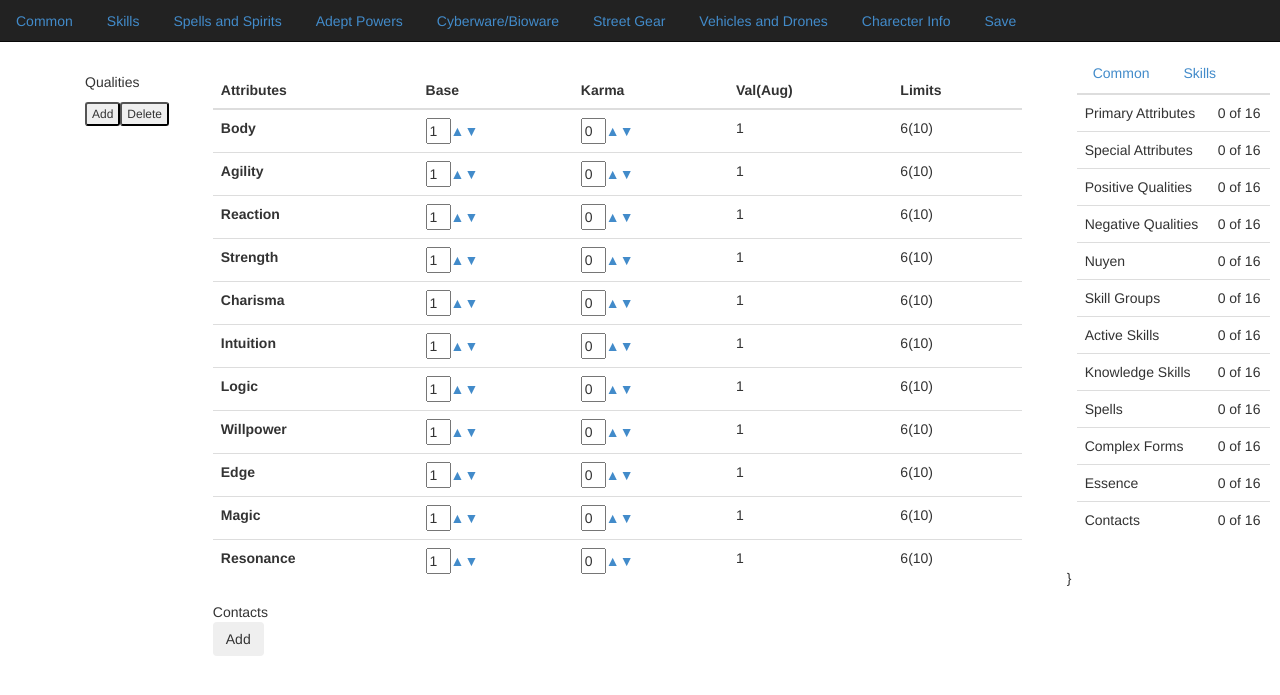
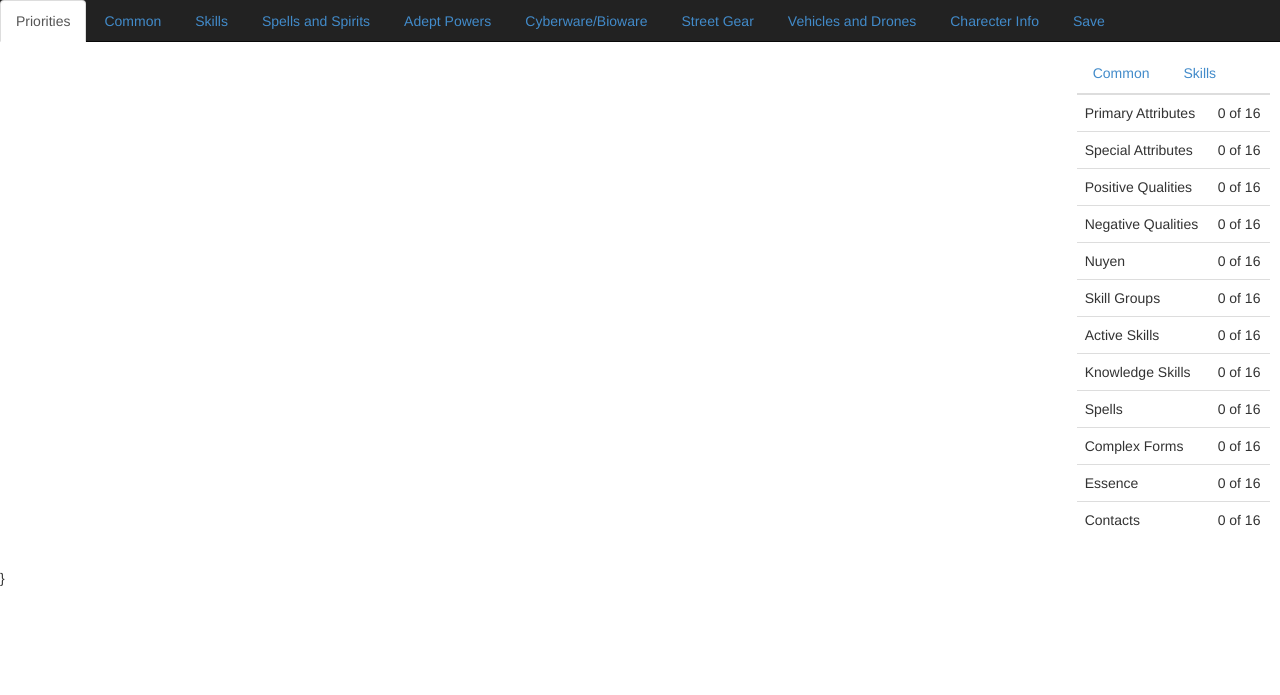
Before and after one commit to albertwohletz/wiz, a Django app: page / in a window 1280 px wide. Shown: the top 695 px of the page. Run offline with Django 3.2, Linux system fonts and the light colour scheme; data that the repository does not hold is empty; some libraries are stand-ins or nearby versions.

Commit message:
tab bootstrap imp

```diff
--- a/templates/main.html
+++ b/templates/main.html
@@ -14,23 +14,30 @@
 	</head>
 	<body>
         <!-- nav buttons -->
-        <ul class="nav nav-tabs navbar-inverse">
-            <li class='nav-common'><a data-role="button" href="#">Common</a></li>
-            <li class='nav-skills'><a data-role="button" href="#">Skills</a></li>
-            <li class='nav-spells'><a data-role="button" href="#">Spells and Spirits</a></li>
-            <li class='nav-adept'><a data-role="button" href="#">Adept Powers</a></li>
-            <li class='nav-bioware'><a data-role="button" href="#">Cyberware/Bioware</a></li>
-            <li class='nav-gear'><a data-role="button" href="#">Street Gear</a></li>
-            <li class='nav-drones'><a data-role="button" href="#">Vehicles and Drones</a></li>
-            <li class='nav-bio'><a href="#">Charecter Info</a></li>
+        <ul class="nav nav-tabs navbar-inverse" role="tablist">
+            <li role="presentation" class="active"><a href="#priorities" aria-controls="priorities" role="tab" data-toggle="tab">Priorities</a></li>
+            <li role="presentation"><a href="#common" aria-controls="common" role="tab" data-toggle="tab">Common</a></li>
+            <li role="presentation"><a href="#skills" aria-controls="skills" role="tab" data-toggle="tab">Skills</a></li>
+            <li role="presentation"><a href="#common" aria-controls="common" role="tab" data-toggle="tab">Spells and Spirits</a></li>
+            <li role="presentation"><a href="#common" aria-controls="common" role="tab" data-toggle="tab">Adept Powers</a></li>
+            <li role="presentation"><a href="#common" aria-controls="common" role="tab" data-toggle="tab">Cyberware/Bioware</a></li>
+            <li role="presentation"><a href="#common" aria-controls="common" role="tab" data-toggle="tab">Street Gear</a></li>
+            <li role="presentation"><a href="#common" aria-controls="common" role="tab" data-toggle="tab">Vehicles and Drones</a></li>
+            <li role="presentation"><a href="#common" aria-controls="common" role="tab" data-toggle="tab">Charecter Info</a></li>
             <li class="divider"></li>
             <li><a href="#">Save</a></li>
         </ul>
 
         <!-- Main Wrapper -->
         <div class="main-container col-xs-10 resizable">
+            <div class="tab-content">
+                <!-- Priorities Tab -->
+                <div role="tabpanel" class="tab-pane active" id="priorities">
+
+                </div>
+
                 <!-- Common Tab -->
-
+                <div role="tabpanel" class="tab-pane" id="common">
                     <!-- Qualities -->
                     <div class='qualities col-xs-2'>
                         <ul>Qualities</ul>
@@ -58,7 +65,7 @@
                                 <td class='{{att.short}}-base'><input class="spinner" value="1"></td>
                                 <td class='{{att.short}}-karma'><input class="spinner" value="0"></td>
                                 <td class='{{att.short}}-val'>1</td>
-                        <td class='{{att.short}}-limit'>6(10)
+                                <td class='{{att.short}}-limit'>6(10)</td>
                             </tr>
                             {% endfor %}
                             </table>
@@ -70,7 +77,8 @@
                             </div>
                         </div>
                     </div>
-
+                </div>
+            </div>
         </div>
 
         <!-- Summary Sidebar -->
```
Lines whose indentation alone changed are shown as unchanged.
